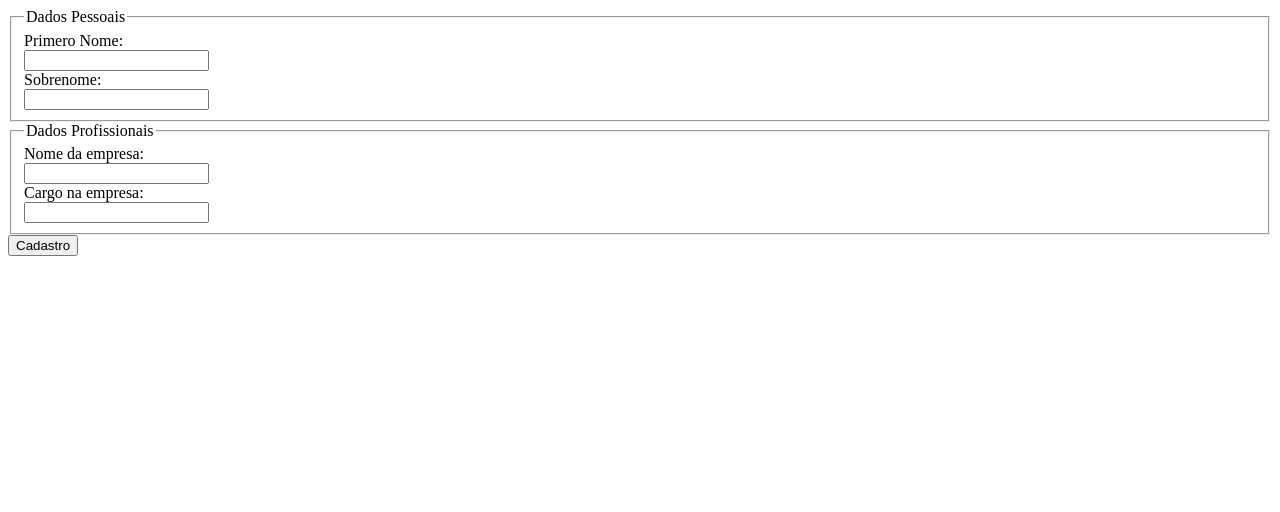
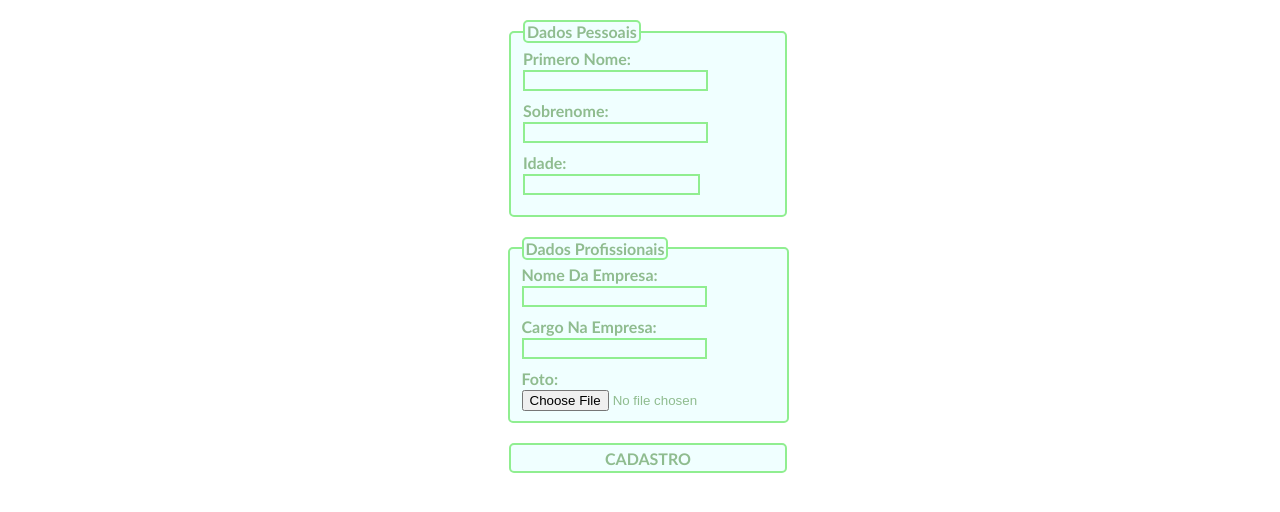
Before and after one commit to Romulop90/ORIGAMID, a plain HTML site: page B7Web/B7Web02.html in a window 1280 px wide. Drawn offline with Linux system fonts and the light colour scheme.

Commit message:
finalizando formulário pt 1

```diff
--- a/B7Web/B7Web02.css
+++ b/B7Web/B7Web02.css
@@ -0,0 +1,60 @@
+form{
+  width: 100vw;
+  display: flex;
+  align-items: center;
+  justify-content: center;
+  flex-direction: column;
+  margin-top: 20px;
+}
+
+fieldset{
+  background-color: azure;
+  margin-bottom: 20px;
+  border-radius: 5px;
+  width: 250px;
+  border: 2px solid lightgreen;
+}
+legend{
+  font-family: 'Gill Sans', 'Gill Sans MT', Calibri, 'Trebuchet MS', sans-serif;
+  font-weight: bold;
+  background-color: azure;
+  color: darkseagreen;
+  border: 2px solid lightgreen;
+  border-radius: 5px;
+}
+
+input[type=text], [type=number]{
+margin-bottom: 10px;
+background-color: azure;
+outline: 0;
+border: 2px solid lightgreen;
+}
+
+input[type=number]{
+  width: 169px;
+}
+
+input[type=submit]{
+  width: 278px;
+  height: 30px;
+  background-color: azure;
+  border: 2px solid lightgreen;
+  border-radius: 5px;
+  color: darkseagreen;
+  font-family: 'Gill Sans', 'Gill Sans MT', Calibri, 'Trebuchet MS', sans-serif;
+  font-weight: bold;
+  font-size: 1rem;
+  text-transform: uppercase;
+}
+
+input[type=submit]:hover{
+  background-color: darkslategrey;
+  border-radius: 5px;
+}
+
+label{
+  color: darkseagreen;
+  font-family: 'Gill Sans', 'Gill Sans MT', Calibri, 'Trebuchet MS', sans-serif;
+  text-transform: capitalize;
+  font-weight: bold;
+}
--- a/B7Web/B7Web02.html
+++ b/B7Web/B7Web02.html
@@ -1,39 +1,65 @@
 <!DOCTYPE html>
 <html lang="pt-br">
+
 <head>
   <meta charset="UTF-8">
   <meta name="viewport" content="width=device-width, initial-scale=1.0">
   <title>Document</title>
   <link rel="stylesheet" href="B7Web02.css">
 </head>
+
 <body>
-  <form action="">
-<!-- fieldset significa conjunto de campos -->
+  <!-- sempre que criar um input type="file" tem quer colocar no form a propriedade (enctype)
+    para criar um tipo de encriptação para os arquivos serem convertidos e enviados em bytes-->
+  <form method="get" action="blblblbl.php" enctype="multipart/form-data">
+    <!-- hidden = escondido -->
+    <input type="hidden" name="Country" value="BR">
+    <!-- fieldset significa conjunto de campos -->
     <fieldset>
       <legend>Dados Pessoais</legend>
-      <label for="">
+      <label>
         Primero Nome: <br>
-        <input type="text" name="name">
+        <!-- minlength = o minimo de caracteres
+             maxlength = o maximo de caracteres-->
+        <input type="text" name="name" required minlength="20" maxlength="25">
       </label><br>
-      <label for="">
+      <label>
         Sobrenome: <br>
-        <input type="text" name="lastname">
+        <!-- required =  nessesario ser preenchido -->
+        <input type="text" name="lastname" minlength="20">
+      </label><br>
+
+      <label>
+        Idade: <br>
+        <!-- step =  o numero a ser pulado definido no step -->
+        <input type="number" name="age" required min="18" max="85">
       </label><br>
     </fieldset>
 
     <fieldset>
       <legend>Dados Profissionais</legend>
-      <label for="">
+      <label>
         Nome da empresa: <br>
-        <input type="text" name="companyname">
+        <input type="text" name="companyname" required>
       </label><br>
-      <label for="">
+
+      <label>
         Cargo na empresa: <br>
         <input type="text" name="companyjobtitle">
+      </label><br>
+
+      <label>
+        Foto: <br>
+        <!-- accept="" = vai criar um filtro para celecionar
+          oque for determinada ex(imagens, pdfs etc) -->
+          <!-- application/pdf (para PDFs)
+          image/* (para arquivos de imagens)-->
+        <input type="file" name="photo" accept="image/*">
       </label><br>
     </fieldset>
 
     <input type="submit" value="Cadastro">
   </form>
 </body>
+
 </html>
```
Also changed, not shown: B7Web/B7Web.html (+1 -1 lines), B7Web/B7Web.css (renamed from B7Web/BrWeb.css).
